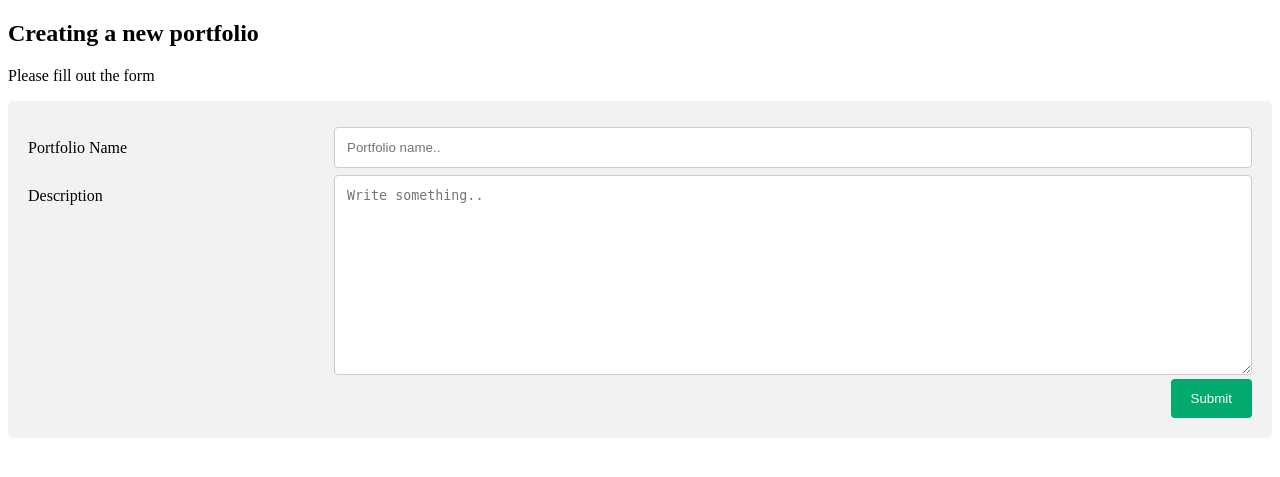
After one commit to jinkim22/StockDashboard, a Flask app: page /createp in a window 1280 px wide. The commit adds this page. Shown: the top 477 px of the page. Run offline with Flask 2, Linux system fonts and the light colour scheme; parts of the project's set-up code (start-up, migrations or seed data) failed here and were passed over.

Commit message:
Second commit

```diff
--- a/stock/app.py
+++ b/stock/app.py
@@ -32,7 +32,7 @@ engine = create_engine(DATABASEURI)
 # Note that this will probably not work if you already have a table named 'test' in your database, containing meaningful data. This is only an example showing you how to run queries in your database using SQLAlchemy.
 #
 engine.execute("""CREATE TABLE IF NOT EXISTS traders (
-  id serial,
+  id serial primary key,
   username text,
   password text,
   trade_freq text
@@ -128,7 +128,11 @@ def login():
 @app.route("/portfolio", methods = ['GET','POST'])
 def portfolio():
     if 'logged' in session:
-        return render_template("portfolio.html")
+       # logins = True
+        row = g.conn.execute('SELECT * FROM portfolios WHERE user_id = %s',session['id'])
+       # account = row.fetchone()
+        print(row)
+        return render_template("portfolio.html",data = row, user_id = session['id'])
     else:
         return redirect(url_for('login'))
 
@@ -139,6 +143,26 @@ def logout():
     session.pop('username')
     return redirect(url_for('login'))
 
+@app.route("/createp",methods = ['GET','POST'])
+def createp():
+    return render_template("createp.html")
+
+@app.route("/insertp",methods = ['POST','GET'])
+def insertp():
+    if 'logged' in session:
+        name = request.form['name']
+        description = request.form['description']
+
+        g.conn.execute('INSERT INTO portfolios(name,description,user_id) VALUES (%s,%s,%s)',(name,description,session['id']))
+        return redirect(url_for('portfolio'))
+
+@app.route("/portfolio_contents", methods=['POST'])
+def portfolio_contents():
+    portfolio_id = request.form['portfolio_id']
+    row = g.conn.execute('SELECT * FROM has_a_list_of h LEFT JOIN companies c ON h.ticker=c.ticker WHERE portfolio_id = %s',portfolio_id)
+
+    print("p_id",portfolio_id)
+    return render_template('list_company.html',portfolio_id = portfolio_id,data =row)
 if __name__ == "__main__":
   import click
 
--- /dev/null
+++ b/stock/templates/createp.html
@@ -0,0 +1,105 @@
+<!DOCTYPE html>
+<html>
+<head>
+<meta name="viewport" content="width=device-width, initial-scale=1">
+<style>
+* {
+  box-sizing: border-box;
+}
+
+input[type=text], select, textarea {
+  width: 100%;
+  padding: 12px;
+  border: 1px solid #ccc;
+  border-radius: 4px;
+  resize: vertical;
+}
+
+label {
+  padding: 12px 12px 12px 0;
+  display: inline-block;
+}
+
+input[type=submit] {
+  background-color: #04AA6D;
+  color: white;
+  padding: 12px 20px;
+  border: none;
+  border-radius: 4px;
+  cursor: pointer;
+  float: right;
+}
+
+input[type=submit]:hover {
+  background-color: #45a049;
+}
+
+.container {
+  border-radius: 5px;
+  background-color: #f2f2f2;
+  padding: 20px;
+}
+
+.col-25 {
+  float: left;
+  width: 25%;
+  margin-top: 6px;
+}
+
+.col-75 {
+  float: left;
+  width: 75%;
+  margin-top: 6px;
+}
+
+/* Clear floats after the columns */
+.row:after {
+  content: "";
+  display: table;
+  clear: both;
+}
+
+
+@media screen and (max-width: 600px) {
+  .col-25, .col-75, input[type=submit] {
+    width: 100%;
+    margin-top: 0;
+  }
+}
+</style>
+</head>
+<body>
+
+<h2>Creating a new portfolio</h2>
+<p>Please fill out the form</p>
+
+<div class="container">
+  <form action="/insertp" method = "POST">
+    <div class="row">
+      <div class="col-25">
+        <label for="fname">Portfolio Name</label>
+      </div>
+      <div class="col-75">
+        <input type="text" id="fname" name="name" placeholder="Portfolio name..">
+      </div>
+    </div>
+    <div class="row">
+    </div>
+    <div class="row">
+    </div>
+    <div class="row">
+      <div class="col-25">
+        <label for="subject">Description</label>
+      </div>
+      <div class="col-75">
+        <textarea id="subject" name="description" placeholder="Write something.." style="height:200px"></textarea>
+      </div>
+    </div>
+    <div class="row">
+      <input type="submit" value="Submit">
+    </div>
+  </form>
+</div>
+
+</body>
+</html>
```
Also changed, not shown: stock/templates/list_company.html (added, +17 -0 lines), stock/templates/portfolio.html (+76 -0 lines), stock/templates/prelogin.html (+74 -37 lines).
